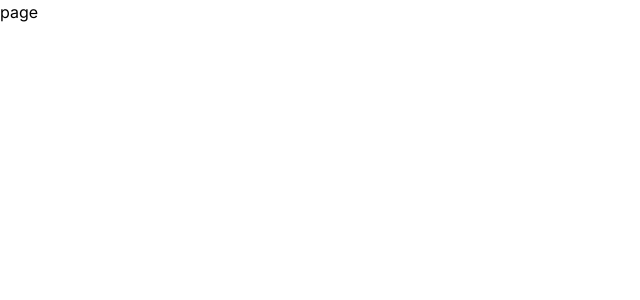
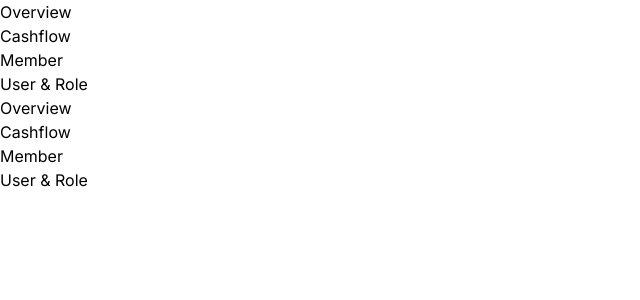
Before and after one commit to mehedihasan712277/hospital-account-management, a Next.js app: page / in a window 1280 px wide. Shown: the top 300 px of the page, without its empty margins (0-640 px from the left). Built offline with nearby package versions, Linux system fonts and the light colour scheme.

Commit message:
project initiated

```diff
--- a/src/app/layout.tsx
+++ b/src/app/layout.tsx
@@ -1,6 +1,8 @@
 import type { Metadata } from "next";
 import { Inter } from "next/font/google";
 import "./globals.css";
+import SideBar from "@/components/shared/SideBar";
+import ReactQueryProvider from "@/components/provider/ReactQueryProvider";
 
 const inter = Inter({ subsets: ["latin"] });
 
@@ -15,8 +17,13 @@ export default function RootLayout({
   children: React.ReactNode;
 }>) {
   return (
-    <html lang="en">
-      <body className={inter.className}>{children}</body>
-    </html>
+    <ReactQueryProvider>
+      <html lang="en">
+        <body className={inter.className}>
+          <SideBar></SideBar>
+          {children}
+        </body>
+      </html>
+    </ReactQueryProvider>
   );
 }
--- a/src/app/page.tsx
+++ b/src/app/page.tsx
@@ -1,6 +1,10 @@
+import SideBar from "@/components/shared/SideBar"
+
 const page = () => {
   return (
-    <div>page</div>
+    <div>
+      <SideBar></SideBar>
+    </div>
   )
 }
 
--- /dev/null
+++ b/src/components/provider/ReactQueryProvider.tsx
@@ -0,0 +1,13 @@
+"use client"
+import { QueryClient, QueryClientProvider } from "@tanstack/react-query"
+
+const ReactQueryProvider = ({ children }: { children: React.ReactNode }) => {
+    const queryClient = new QueryClient({})
+    return (
+        <QueryClientProvider client={queryClient}>
+            {children}
+        </QueryClientProvider>
+    )
+}
+
+export default ReactQueryProvider
--- /dev/null
+++ b/src/components/shared/SideBar.tsx
@@ -0,0 +1,22 @@
+const SideBar = () => {
+    return (
+        <div>
+            <div>
+                <div>
+                    <span>Overview</span>
+                </div>
+                <div>
+                    <span>Cashflow</span>
+                </div>
+                <div>
+                    <span>Member</span>
+                </div>
+                <div>
+                    <span>User & Role</span>
+                </div>
+            </div>
+        </div>
+    )
+}
+
+export default SideBar
```
Also changed, not shown: src/assets/logo.png (added).
